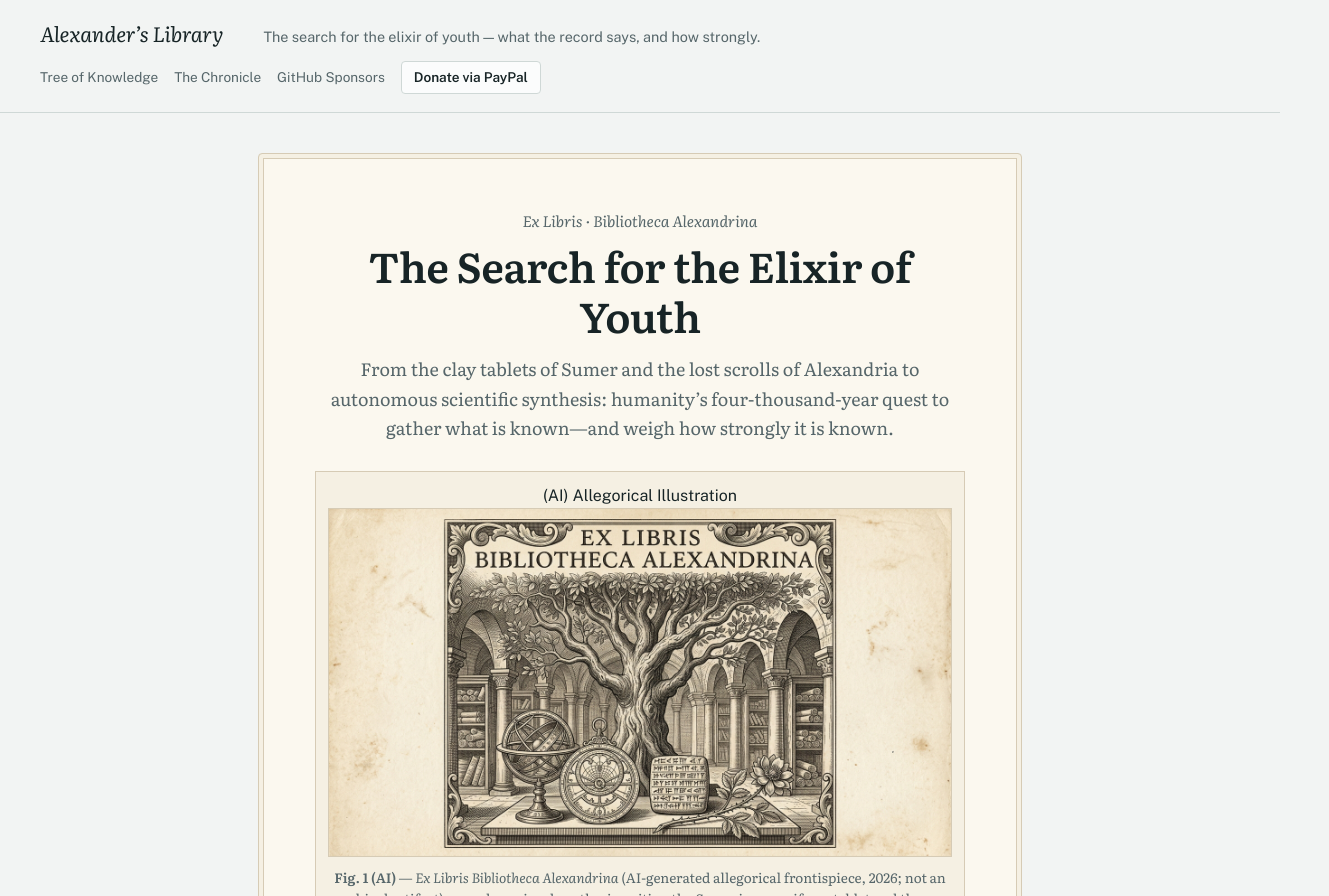
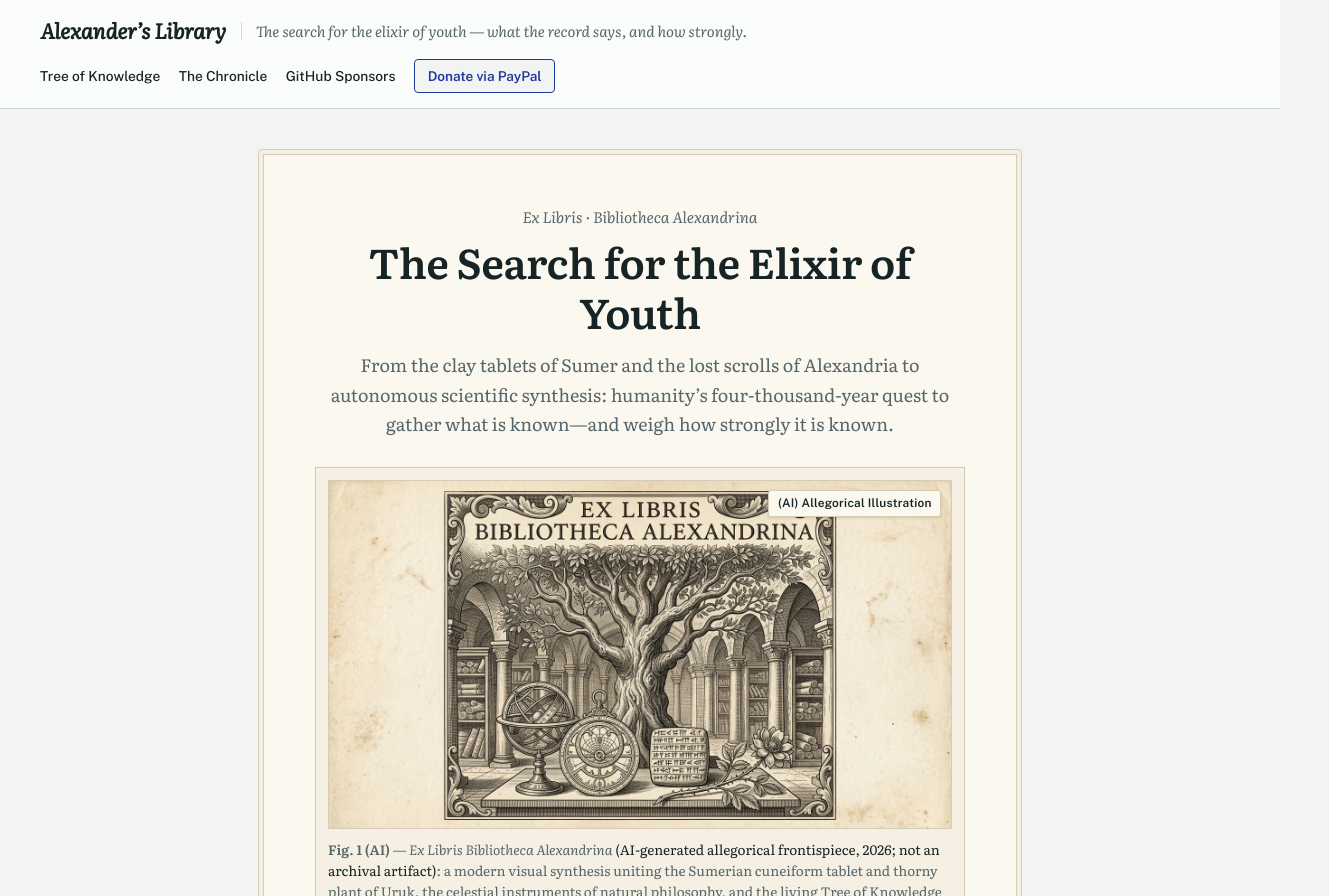
Before and after one commit to tachyon-ops/library-of-alexandria, a Next.js app in the folder apps/web/: page /about in a window 1280 px wide. Shown: the top 896 px of the page, 1329 px wide, since content can reach past the window. Built offline with nearby package versions, Linux system fonts and the light colour scheme.

Commit message:
style(web): add styling for constellation breadcrumbs, toolbar, and chronicle plates

```diff
--- a/apps/web/src/app/globals.css
+++ b/apps/web/src/app/globals.css
@@ -137,42 +137,59 @@ h3 {
   justify-content: space-between;
   gap: 0.75rem 1.5rem;
   flex-wrap: wrap;
-  padding: 1.1rem clamp(16px, 4vw, 40px);
+  padding: 0.95rem clamp(16px, 4vw, 40px);
+  background: var(--sheet);
   border-bottom: 1px solid var(--rule);
 }
 
 .masthead-brand {
   display: flex;
-  align-items: baseline;
-  gap: 0.5rem 1.25rem;
+  align-items: center;
+  gap: 0.5rem 0.9rem;
   flex-wrap: wrap;
 }
 
 .wordmark {
   font-family: var(--serif);
-  font-size: 1.3rem;
+  font-size: 1.32rem;
+  font-weight: 600;
   font-style: italic;
   color: var(--ink);
   text-decoration: none;
+  white-space: nowrap;
+}
+
+.wordmark:hover {
+  color: var(--link);
+}
+
+.masthead-divider {
+  width: 1px;
+  height: 1.1rem;
+  background: var(--rule);
 }
 
 .masthead-note {
   margin: 0;
+  font-family: var(--serif);
+  font-style: italic;
   color: var(--muted);
-  font-size: 0.9rem;
+  font-size: 0.92rem;
 }
 
 .masthead-actions {
   display: flex;
   align-items: center;
-  gap: 0.6rem 1rem;
+  gap: 0.65rem 1.15rem;
   flex-wrap: wrap;
-  font-size: 0.85rem;
+  font-size: 0.86rem;
 }
 
 .masthead-link {
-  color: var(--muted);
+  color: var(--ink);
+  font-weight: 500;
   text-decoration: none;
+  white-space: nowrap;
 }
 
 .masthead-link:hover {
@@ -185,17 +202,18 @@ h3 {
   align-items: center;
   font-weight: 600;
   font-size: 0.85rem;
-  padding: 0.35rem 0.75rem;
+  padding: 0.36rem 0.8rem;
   border-radius: 4px;
-  border: 1px solid var(--rule);
-  background: var(--sheet);
-  color: var(--ink);
+  border: 1px solid var(--t1);
+  background: var(--paper);
+  color: var(--t1);
   text-decoration: none;
+  white-space: nowrap;
 }
 
 .donate-button:hover {
-  border-color: var(--link);
-  color: var(--link);
+  background: var(--t1);
+  color: var(--sheet);
   text-decoration: none;
 }
 
@@ -762,9 +780,21 @@ td {
   color: var(--link);
 }
 
+.tree-container {
+  display: grid;
+  gap: 0.65rem;
+}
+
+.tree-toolbar {
+  display: flex;
+  flex-wrap: wrap;
+  align-items: center;
+  gap: 0.4rem;
+}
+
 .graph3d-wrap {
   display: grid;
-  gap: 0.85rem;
+  gap: 0.75rem;
   margin: 0 0 2rem;
   padding: 1rem;
   background: var(--parchment-sheet);
@@ -788,7 +818,7 @@ td {
   display: flex;
   flex-wrap: wrap;
   align-items: center;
-  gap: 0.5rem;
+  gap: 0.45rem;
 }
 
 .graph3d-depth {
@@ -811,9 +841,9 @@ td {
 
 .quiet-button {
   font: inherit;
-  font-size: 0.82rem;
+  font-size: 0.8rem;
   font-weight: 500;
-  padding: 0.35rem 0.7rem;
+  padding: 0.32rem 0.65rem;
   border-radius: 4px;
   border: 1px solid var(--rule);
   background: var(--paper);
@@ -829,6 +859,51 @@ td {
 .quiet-button[aria-pressed="true"] {
   border-color: var(--t1);
   color: var(--t1);
+}
+
+.graph3d-breadcrumbs {
+  display: flex;
+  flex-wrap: wrap;
+  align-items: center;
+  gap: 0.35rem;
+  font-size: 0.8rem;
+  padding: 0.35rem 0.55rem;
+  background: var(--paper);
+  border: 1px solid var(--rule);
+  border-radius: 4px;
+}
+
+.crumb-segment {
+  display: inline-flex;
+  align-items: center;
+  gap: 0.35rem;
+}
+
+.crumb-pill {
+  font: inherit;
+  font-size: 0.78rem;
+  padding: 0.2rem 0.55rem;
+  border-radius: 999px;
+  border: 1px solid var(--rule);
+  background: var(--sheet);
+  color: var(--ink);
+  cursor: pointer;
+}
+
+.crumb-pill:hover {
+  border-color: var(--link);
+  color: var(--link);
+}
+
+.crumb-pill[data-active="true"] {
+  border-color: var(--t1);
+  background: var(--t1);
+  color: var(--sheet);
+}
+
+.crumb-current {
+  font-weight: 600;
+  color: var(--ink);
 }
 
 .graph3d-stage {
@@ -857,7 +932,7 @@ td {
 
 .graph3d-inspector {
   display: grid;
-  gap: 0.4rem;
+  gap: 0.45rem;
   padding: 0.85rem 1rem;
   background: var(--sheet);
   border: 1px solid var(--rule);
@@ -871,6 +946,13 @@ td {
   align-items: flex-start;
   justify-content: space-between;
   gap: 0.5rem 1rem;
+}
+
+.graph3d-inspector-actions {
+  display: flex;
+  flex-wrap: wrap;
+  align-items: center;
+  gap: 0.45rem;
 }
 
 .graph3d-path {
@@ -887,6 +969,19 @@ td {
   font-size: 0.94rem;
   line-height: 1.55;
   color: var(--ink);
+}
+
+.graph3d-children {
+  display: grid;
+  gap: 0.35rem;
+  padding-top: 0.45rem;
+  border-top: 1px dashed var(--rule);
+}
+
+.graph3d-child-pills {
+  display: flex;
+  flex-wrap: wrap;
+  gap: 0.35rem;
 }
 
 /* ------------------------------------------- archival chronicle (/about) */
@@ -937,6 +1032,32 @@ td {
   border: 1px solid var(--parchment-rule);
 }
 
+.bookplate-frame {
+  position: relative;
+}
+
+.provenance-badge {
+  position: absolute;
+  top: 0.65rem;
+  right: 0.65rem;
+  z-index: 2;
+  font-family: var(--sans);
+  font-size: 0.74rem;
+  font-weight: 600;
+  letter-spacing: 0.02em;
+  padding: 0.22rem 0.55rem;
+  border-radius: 3px;
+  border: 1px solid var(--parchment-rule);
+  background: var(--parchment-sheet);
+  color: var(--ink);
+  box-shadow: 0 1px 3px rgba(0, 0, 0, 0.14);
+}
+
+.provenance-inline {
+  font-weight: 500;
+  color: var(--ink);
+}
+
 .bookplate-img {
   display: block;
   width: 100%;
@@ -944,23 +1065,43 @@ td {
   border: 1px solid var(--parchment-rule);
 }
 
-.bookplate figcaption {
+.bookplate figcaption,
+.archival-plate figcaption {
   margin-top: 0.65rem;
   font-family: var(--serif);
   font-size: 0.85rem;
   color: var(--muted);
-  line-height: 1.5;
+  line-height: 1.55;
+  text-align: left;
 }
 
-.bookplate-inline {
-  margin: 1.5rem 0;
-  color: var(--muted);
+.archival-plate {
+  margin: 1.65rem 0 0.75rem;
+  padding: 0.75rem;
+  background: var(--parchment);
+  border: 1px solid var(--parchment-rule);
 }
 
-.bookplate-svg {
+.archival-plate-img {
   display: block;
-  width: 100%;
+  max-width: min(100%, 440px);
+  max-height: 380px;
+  width: auto;
   height: auto;
+  margin: 0 auto;
+  border: 1px solid var(--parchment-rule);
+}
+
+.footnote-ref {
+  font-family: var(--sans);
+  font-size: 0.74rem;
+  font-weight: 600;
+  text-decoration: none;
+  margin-left: 0.12rem;
+}
+
+.footnote-ref:hover {
+  text-decoration: underline;
 }
 
 .chronicle-epigraph {
@@ -1020,8 +1161,37 @@ td {
   margin-top: 1.75rem !important;
 }
 
+.chronicle-references {
+  margin-top: 2.75rem;
+  padding-top: 1.25rem;
+  border-top: 1px solid var(--parchment-rule);
+}
+
+.chronicle-references h2 {
+  margin-top: 0;
+  font-size: 1.15rem;
+}
+
+.chronicle-footnotes {
+  margin: 0.85rem 0 0;
+  padding-left: 1.4rem;
+  display: grid;
+  gap: 0.55rem;
+  font-family: var(--serif);
+  font-size: 0.88rem;
+  line-height: 1.55;
+  color: var(--ink);
+}
+
+.footnote-back {
+  font-family: var(--sans);
+  font-size: 0.8rem;
+  text-decoration: none;
+  margin-left: 0.25rem;
+}
+
 .chronicle-footer {
-  margin-top: 2.75rem;
+  margin-top: 2.25rem;
   padding-top: 1.5rem;
   border-top: 1px solid var(--parchment-rule);
   display: flex;
```
